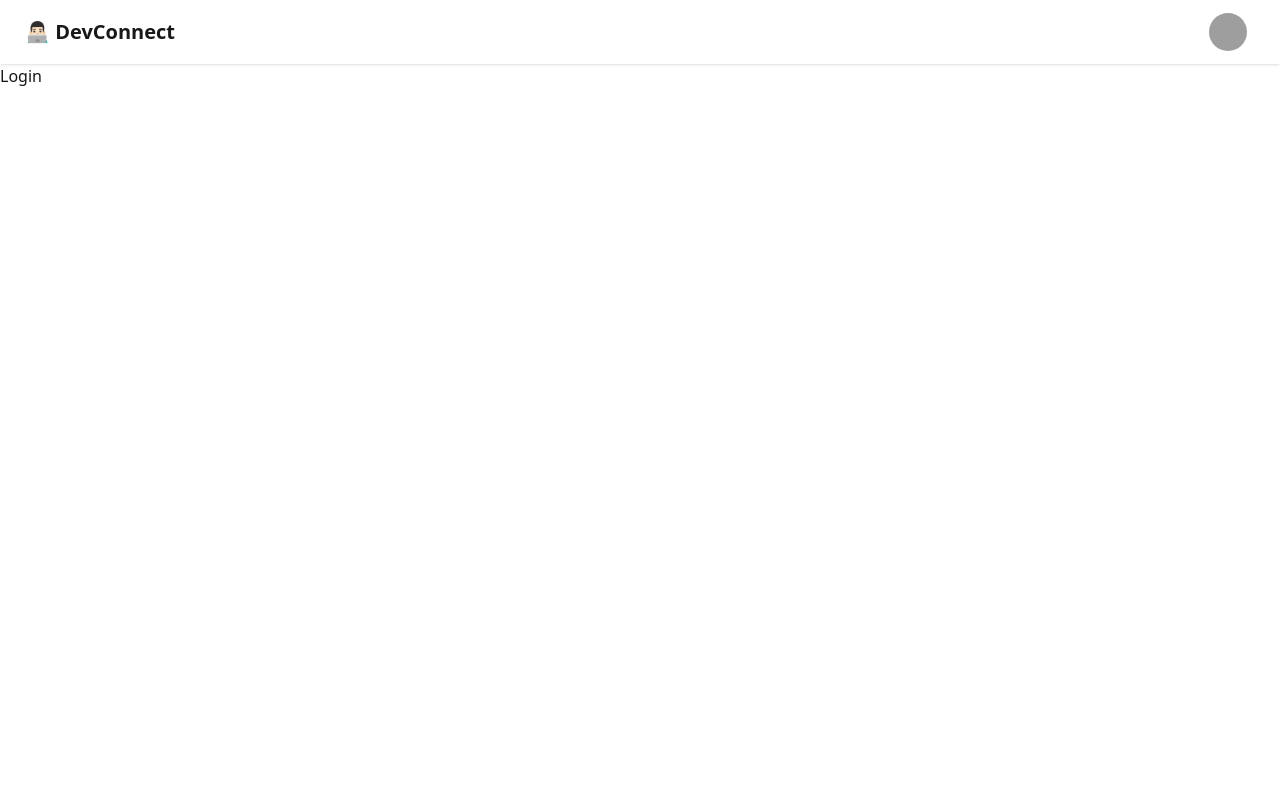
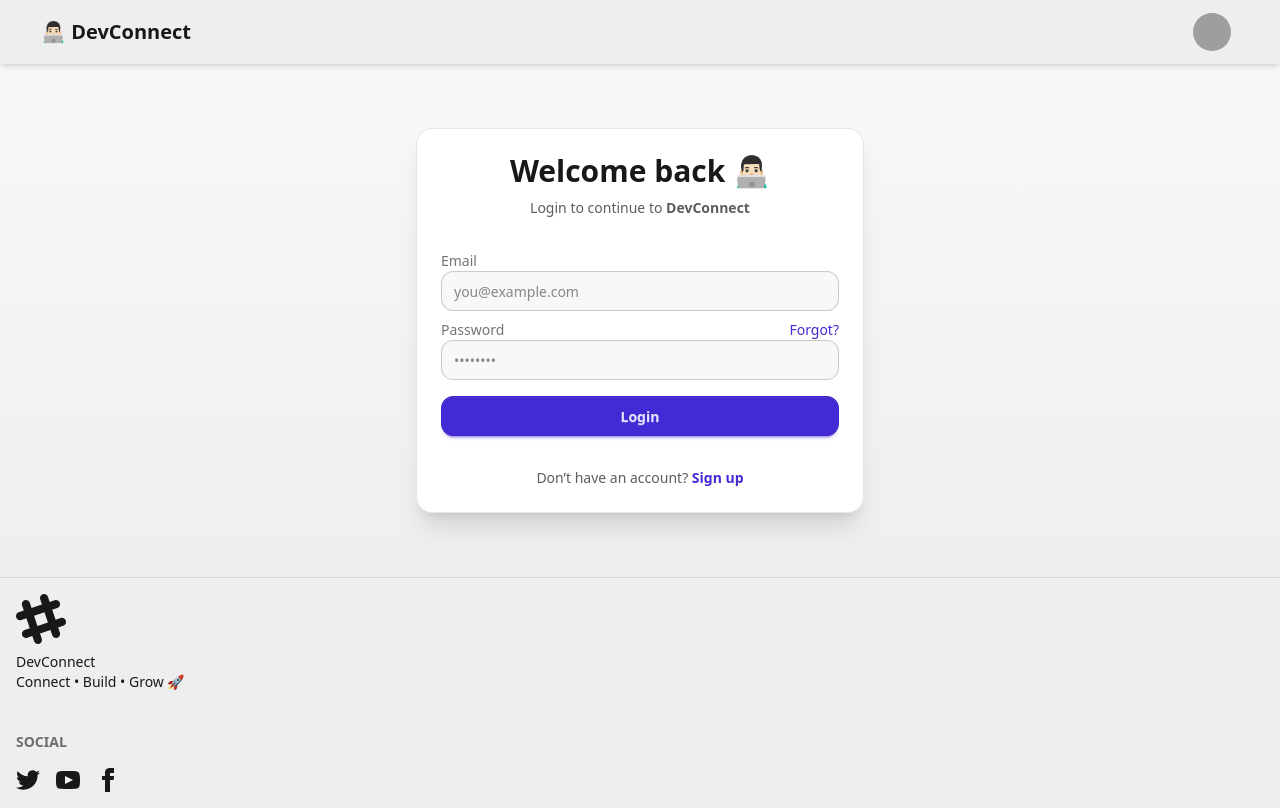
Before and after one commit to Anas2604-web/DevConnect-frontend, a React (Vite) app: page /login in a window 1280 px wide. Built offline with nearby package versions, Linux system fonts and the light colour scheme; grey boxes are pictures that could not be loaded.

Commit message:
Some changes in UI

```diff
--- a/src/Body.jsx
+++ b/src/Body.jsx
@@ -1,15 +1,17 @@
 import { Outlet } from "react-router-dom";
-import Navbar from './Navbar';
-import Footer from './Footer';
+import Navbar from "./Navbar";
+import Footer from "./Footer";
 
 const Body = () => {
-    return (
-        <>
-           <Navbar />
-           <Outlet />
-           <Footer />
-        </>
-    )
-}
+  return (
+    <div className="min-h-screen flex flex-col">
+      <Navbar />
+      <main className="flex-1">
+        <Outlet />
+      </main>
+      <Footer />
+    </div>
+  );
+};
 
 export default Body;
--- a/src/Footer.jsx
+++ b/src/Footer.jsx
@@ -1,8 +1,65 @@
 const Footer = () => {
-    return (
-        <>
-        </>
-    )
-}
+  return (
+    <footer className="footer bg-base-300 text-base-content p-4 w-full border-t border-base-content/10">
+      <aside>
+        <svg
+          width="50"
+          height="50"
+          viewBox="0 0 24 24"
+          xmlns="http://www.w3.org/2000/svg"
+          fillRule="evenodd"
+          clipRule="evenodd"
+          className="fill-current"
+        >
+          <path d="M22.672 15.226l-2.432.811.841 2.515c.33 1.019-.209 2.127-1.23 2.456-1.15.325-2.148-.321-2.463-1.226l-.84-2.518-5.013 1.677.84 2.517c.391 1.203-.434 2.542-1.831 2.542-.88 0-1.601-.564-1.86-1.314l-.842-2.516-2.431.809c-1.135.328-2.145-.317-2.463-1.229-.329-1.018.211-2.127 1.231-2.456l2.432-.809-1.621-4.823-2.432.808c-1.355.384-2.558-.59-2.558-1.839 0-.817.509-1.582 1.327-1.846l2.433-.809-.842-2.515c-.33-1.02.211-2.129 1.232-2.458 1.02-.329 2.13.209 2.461 1.229l.842 2.515 5.011-1.677-.839-2.517c-.403-1.238.484-2.553 1.843-2.553.819 0 1.585.509 1.85 1.326l.841 2.517 2.431-.81c1.02-.33 2.131.211 2.461 1.229.332 1.018-.21 2.126-1.23 2.456l-2.433.809 1.622 4.823 2.433-.809c1.242-.401 2.557.484 2.557 1.838 0 .819-.51 1.583-1.328 1.847m-8.992-6.428l-5.01 1.675 1.619 4.828 5.011-1.674-1.62-4.829z"></path>
+        </svg>
+        <p>
+          DevConnect
+          <br />
+          Connect • Build • Grow 🚀
+        </p>
+      </aside>
+
+      <nav>
+        <h6 className="footer-title">Social</h6>
+        <div className="grid grid-flow-col gap-4">
+          <a>
+            <svg
+              xmlns="http://www.w3.org/2000/svg"
+              width="24"
+              height="24"
+              viewBox="0 0 24 24"
+              className="fill-current"
+            >
+              <path d="M24 4.557c-.883.392-1.832.656-2.828.775 1.017-.609 1.798-1.574 2.165-2.724-.951.564-2.005.974-3.127 1.195-.897-.957-2.178-1.555-3.594-1.555-3.179 0-5.515 2.966-4.797 6.045-4.091-.205-7.719-2.165-10.148-5.144-1.29 2.213-.669 5.108 1.523 6.574-.806-.026-1.566-.247-2.229-.616-.054 2.281 1.581 4.415 3.949 4.89-.693.188-1.452.232-2.224.084.626 1.956 2.444 3.379 4.6 3.419-2.07 1.623-4.678 2.348-7.29 2.04 2.179 1.397 4.768 2.212 7.548 2.212 9.142 0 14.307-7.721 13.995-14.646.962-.695 1.797-1.562 2.457-2.549z"></path>
+            </svg>
+          </a>
+          <a>
+            <svg
+              xmlns="http://www.w3.org/2000/svg"
+              width="24"
+              height="24"
+              viewBox="0 0 24 24"
+              className="fill-current"
+            >
+              <path d="M19.615 3.184c-3.604-.246-11.631-.245-15.23 0-3.897.266-4.356 2.62-4.385 8.816.029 6.185.484 8.549 4.385 8.816 3.6.245 11.626.246 15.23 0 3.897-.266 4.356-2.62 4.385-8.816-.029-6.185-.484-8.549-4.385-8.816zm-10.615 12.816v-8l8 3.993-8 4.007z"></path>
+            </svg>
+          </a>
+          <a>
+            <svg
+              xmlns="http://www.w3.org/2000/svg"
+              width="24"
+              height="24"
+              viewBox="0 0 24 24"
+              className="fill-current"
+            >
+              <path d="M9 8h-3v4h3v12h5v-12h3.642l.358-4h-4v-1.667c0-.955.192-1.333 1.115-1.333h2.885v-5h-3.808c-3.596 0-5.192 1.583-5.192 4.615v3.385z"></path>
+            </svg>
+          </a>
+        </div>
+      </nav>
+    </footer>
+  );
+};
 
 export default Footer;
--- a/src/Login.jsx
+++ b/src/Login.jsx
@@ -1,9 +1,54 @@
 const Login = () => {
-    return (
-        <>
-        <h1>Login</h1>
-        </>
-    )
-}
+  return (
+    <div className="flex items-center justify-center bg-linear-to-b from-base-200 to-base-300 px-4 py-16">
+      <div className="card w-full max-w-md bg-base-100 shadow-xl border border-base-content/10 rounded-2xl">
+        <div className="card-body">
+          <div className="text-center">
+            <h2 className="text-3xl font-bold">Welcome back 👨🏻‍💻</h2>
+            <p className="text-base-content/70 mt-2">
+              Login to continue to <span className="font-semibold">DevConnect</span>
+            </p>
+          </div>
+
+          <div className="mt-6 space-y-4">
+            <label className="form-control w-full">
+              <div className="label">
+                <span className="label-text">Email</span>
+              </div>
+              <input
+                type="email"
+                placeholder="you@example.com"
+                className="input input-bordered w-full rounded-xl bg-base-200 focus:outline-none focus:border-primary"
+              />
+            </label>
+
+            <label className="form-control w-full">
+              <div className="label flex justify-between mt-2">
+                <span className="label-text">Password</span>
+                <a className="link link-hover text-sm text-primary">Forgot?</a>
+              </div>
+              <input
+                type="password"
+                placeholder="••••••••"
+                className="input input-bordered w-full rounded-xl bg-base-200 focus:outline-none focus:border-primary"
+              />
+            </label>
+
+            <button className="btn btn-primary w-full rounded-xl mt-4">
+              Login
+            </button>
+
+            <p className="text-center text-sm text-base-content/70 mt-4">
+              Don’t have an account?{" "}
+              <a className="link link-primary link-hover font-semibold">
+                Sign up
+              </a>
+            </p>
+          </div>
+        </div>
+      </div>
+    </div>
+  );
+};
 
 export default Login;
--- a/src/Navbar.jsx
+++ b/src/Navbar.jsx
@@ -1,6 +1,7 @@
 const Navbar = () => {
     return (
-     <div className="navbar bg-base-100 shadow-sm">
+    <div className="navbar bg-base-300 text-base-content shadow-md px-6">
+
   <div className="flex-1">
     <a className="btn btn-ghost text-xl"> 👨🏻‍💻 DevConnect</a>
   </div>
```
